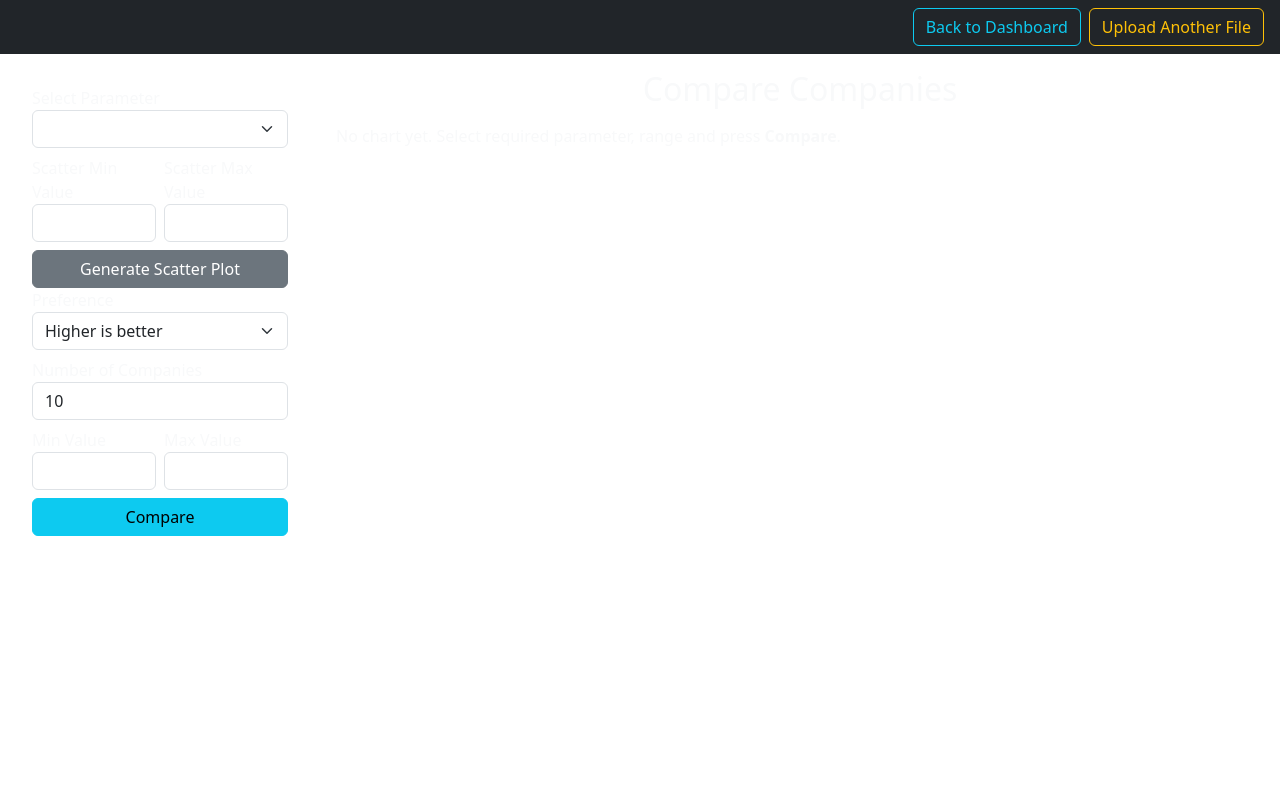
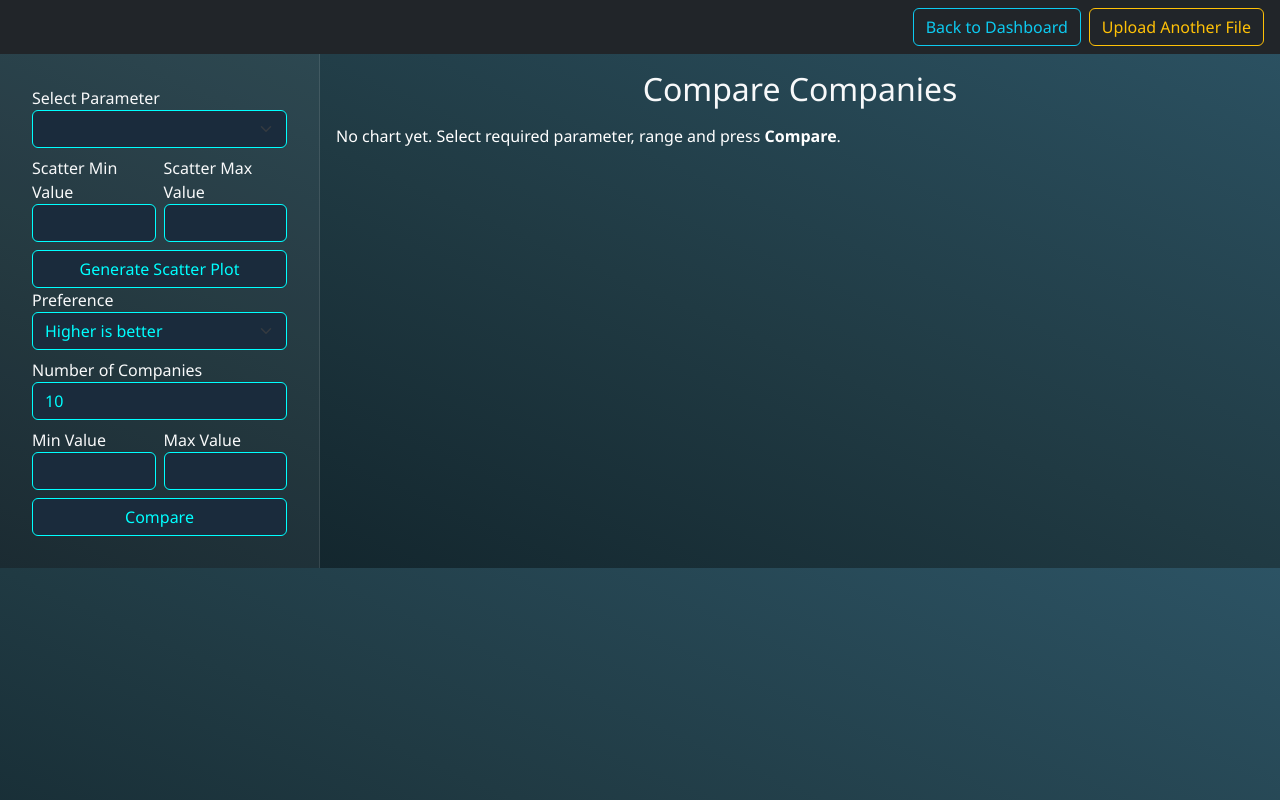
Before and after one commit to Aditi-Anil-P/Procure-Smart, a Flask app: template templates/single_compare.html in a window 1280 px wide. Run offline with Flask 3, Linux system fonts and the light colour scheme; the template is opened without the code that fills it, so the values that code supplies are empty; some libraries are stand-ins or nearby versions.

Commit message:
replace file

```diff
--- a/static/css/single_comp.css
+++ b/static/css/single_comp.css
@@ -1,172 +1,40 @@
-<!-- templates/single_compare.html -->
-<!DOCTYPE html>
-<html lang="en">
+body.galaxy-bg {
+  background: linear-gradient(to right top, #0f2027, #203a43, #2c5364);
+  font-family: 'Segoe UI', sans-serif;
+}
 
-<head>
-  <meta charset="utf-8" />
-  <meta name="viewport" content="width=device-width,initial-scale=1" />
-  <title>Single Compare</title>
-  <link href="/static/css/bootstrap.min.css" rel="stylesheet" />
-  <link href="/static/css/single_comp.css" rel="stylesheet" />
-  <link href="/static/css/charts.css" rel="stylesheet" />
-</head>
+.sidebar {
+  background-color: rgba(255, 255, 255, 0.05);
+  border-right: 1px solid rgba(255, 255, 255, 0.1);
+}
 
-<body class="galaxy-bg text-light">
-  {% include 'navbar.html' %}
-  <div class="container-fluid">
-    <div class="row">
-      <!-- Sidebar for desktop -->
-      <div class="col-lg-3 d-none d-lg-block p-3 sidebar">
-        <div class="toolbar-box p-3">
-          <form method="POST" action="{{ url_for('single_compare') }}">
-            <!-- Dropdown (populated from Flask) -->
-            <div class="mb-2">
-              <label for="parameter">Select Parameter</label>
-              <select name="parameter" id="parameter" class="form-select" required>
-                {% for h in headers %}
-                <option value="{{ h }}">{{ h }}</option>
-                {% endfor %}
-              </select>
-            </div>
-            <div class="mb-2 row g-2">
-              <div class="col">
-                <label for="scatter_min_value">Scatter Min Value</label>
-                <input type="number" step="any" name="scatter_min_value" id="scatter_min_value" class="form-control">
-              </div>
-              <div class="col">
-                <label for="scatter_max_value">Scatter Max Value</label>
-                <input type="number" step="any" name="scatter_max_value" id="scatter_max_value" class="form-control">
-              </div>
-            </div>
+.toolbar-box {
+  display: flex;
+  flex-direction: column;
+  gap: 1rem;
+}
 
-            <button class="btn btn-secondary w-100" type="submit" name="generate_scatter">Generate Scatter Plot</button>
+.toolbar-box select,
+.toolbar-box input,
+.toolbar-box button {
+  background-color: #1a2b3c;
+  color: #00ffff;
+  border: 1px solid #00ffff;
+}
 
-            <div class="mb-2">
-              <label for="preference">Preference</label>
-              <select name="preference" id="preference" class="form-select">
-                <option value="higher">Higher is better</option>
-                <option value="lower">Lower is better</option>
-              </select>
-            </div>
+/* Colorful, glowing buttons */
+.btn-funky {
+  background: linear-gradient(to right, #00c6ff, #0072ff);
+  color: white;
+  border: none;
+  box-shadow: 0 0 10px rgba(0,255,255,0.3);
+}
 
-            <div class="mb-2">
-              <label for="top_n">Number of Companies</label>
-              <input type="number" min="1" max="25" name="top_n" id="top_n" class="form-control" value="10">
-            </div>
-            <div class="mb-2 row g-2">
-              <div class="col">
-                <label for="min_value">Min Value</label>
-                <input type="number" step="any" name="min_value" id="min_value" class="form-control">
-              </div>
-              <div class="col">
-                <label for="max_value">Max Value</label>
-                <input type="number" step="any" name="max_value" id="max_value" class="form-control">
-              </div>
-            </div>
+.btn-funky:hover {
+  background: linear-gradient(to left, #00c6ff, #0072ff);
+  box-shadow: 0 0 15px rgba(0,255,255,0.5);
+}
 
-
-            <button class="btn btn-info w-100" type="submit">Compare</button>
-
-          </form>
-        </div>
-      </div>
-
-      <!-- Mobile top toolbar -->
-      <div class="col-12 d-block d-lg-none p-3">
-        <div class="toolbar-box p-2">
-          <form method="POST" action="{{ url_for('single_compare') }}">
-            <div class="mb-2">
-              <label for="parameter_mobile">Select Parameter</label>
-              <select name="parameter" id="parameter_mobile" class="form-select" required>
-                {% for h in headers %}
-                <option value="{{ h }}">{{ h }}</option>
-                {% endfor %}
-              </select>
-            </div>
-            <div class="mb-2 row g-2">
-              <div class="col">
-                <label for="scatter_min_value">Scatter Min Value</label>
-                <input type="number" step="any" name="scatter_min_value" id="scatter_min_value" class="form-control">
-              </div>
-              <div class="col">
-                <label for="scatter_max_value">Scatter Max Value</label>
-                <input type="number" step="any" name="scatter_max_value" id="scatter_max_value" class="form-control">
-              </div>
-            </div>
-
-            <div class="mb-2">
-              <label for="preference_mobile">Preference</label>
-              <select name="preference" id="preference_mobile" class="form-select">
-                <option value="higher">Higher is better</option>
-                <option value="lower">Lower is better</option>
-              </select>
-            </div>
-
-            <div class="mb-2">
-              <label for="top_n_mobile">Number of Companies</label>
-              <input type="number" min="1" max="25" name="top_n" id="top_n_mobile" class="form-control" value="10">
-            </div>
-
-            <div class="mb-2 row g-2">
-              <div class="col">
-                <label for="min_value">Min Value</label>
-                <input type="number" step="any" name="min_value" id="min_value" class="form-control">
-              </div>
-              <div class="col">
-                <label for="max_value">Max Value</label>
-                <input type="number" step="any" name="max_value" id="max_value" class="form-control">
-              </div>
-            </div>
-
-
-
-            <button class="btn btn-info w-100" type="submit">Compare</button>
-          </form>
-        </div>
-      </div>
-
-      <!-- Main content -->
-      <div class="col-lg-9 col-12 p-3">
-        <h2 class="text-center">Compare Companies</h2>
-
-        <!-- Flash messages -->
-        {% with messages = get_flashed_messages(with_categories=true) %}
-        {% if messages %}
-        {% for category, msg in messages %}
-        <div class="alert alert-{{ 'danger' if category=='danger' else category }} mt-2">
-          {{ msg }}
-        </div>
-        {% endfor %}
-        {% endif %}
-        {% endwith %}
-
-        <!-- Chart area -->
-        <div id="charts" class="mt-3">
-          {% if chart_url %}
-          <h4>Result</h4>
-          <img src="{{ chart_url }}" alt="Comparison Chart" class="img-fluid" />
-          {% else %}
-          <p  id ="sing_comp_err_msg">No chart yet. Select required parameter, range and press <strong>Compare</strong>.</p>
-          {% endif %}
-          {% if chart_url %}
-          <div class="mt-3 d-flex gap-3 justify-content-center">
-            <a href="{{ chart_url }}" download class="btn btn-download">⬇ Download</a>
-            <button type="button" class="btn btn-expand" onclick="openFullScreen('{{ chart_url }}')">⛶ Expand</button>
-          </div>
-          {% endif %}
-
-        </div>
-      </div>
-    </div>
-  </div>
-  <script>
-    function openFullScreen(imgUrl) {
-      const newWin = window.open();
-      newWin.document.write(`<img src="${imgUrl}" style="width:100%;height:auto;">`);
-    }
-  </script>
-
-  <script src="/static/bootstrap@5.3.0/dist/js/bootstrap.bundle.min.js"></script>
-</body>
-
-</html>
+#sing_comp_err_msg{
+  color: white;
+}
```
